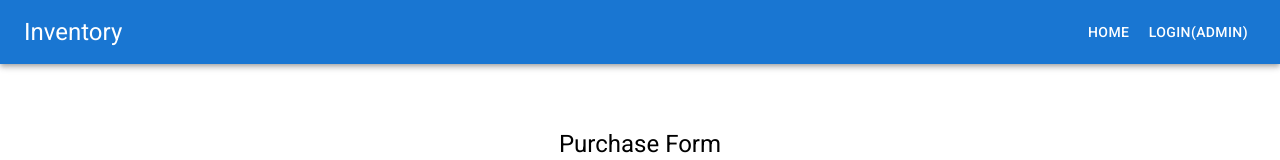
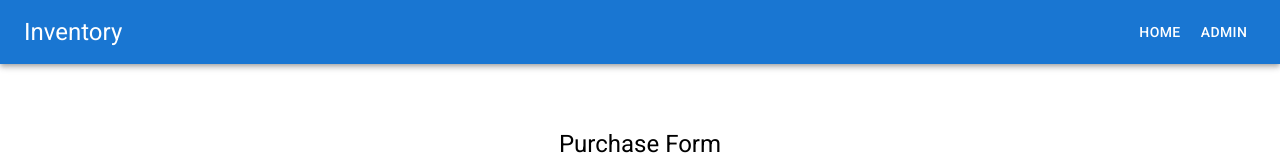
Before and after one commit to philip-edekobi/inventory, a React (Create React App) app in the folder client/: page / in a window 1280 px wide. Shown: the top 160 px of the page. Built offline with nearby package versions, Linux system fonts and the light colour scheme.

Commit message:
commit #12

```diff
--- a/client/src/components/general/NavBar.js
+++ b/client/src/components/general/NavBar.js
@@ -18,7 +18,7 @@ export default function NavBar(){
                     Inventory
                 </Typography>
                 <Button color="inherit" onClick={() => navigate("/")} >Home</Button>
-                <Button color="inherit"onClick={handleClick}>Login(Admin)</Button>
+                <Button color="inherit"onClick={handleClick}>Admin</Button>
             </Toolbar>
         </AppBar>
     );
```
Also changed, not shown: 1 other file (tests, documents, lock files or other folders).
